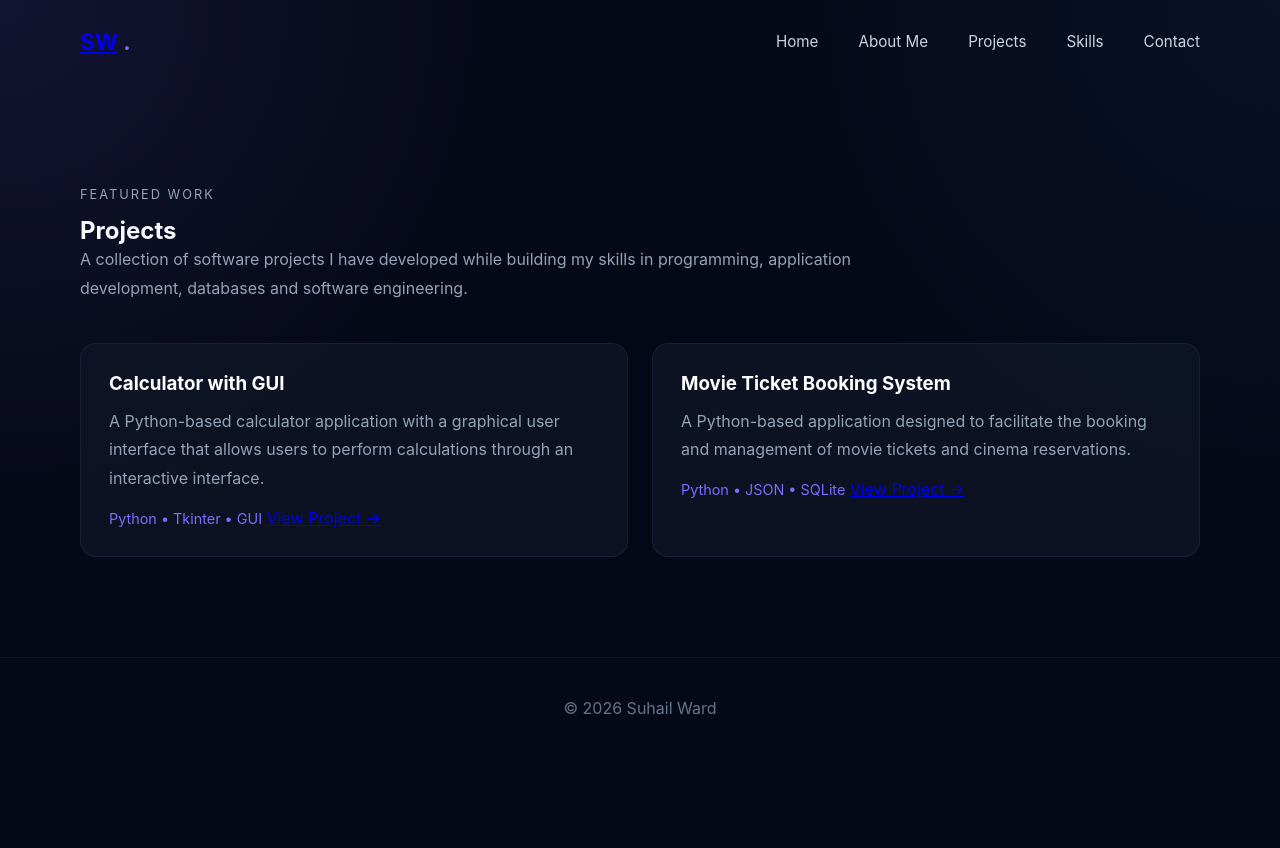
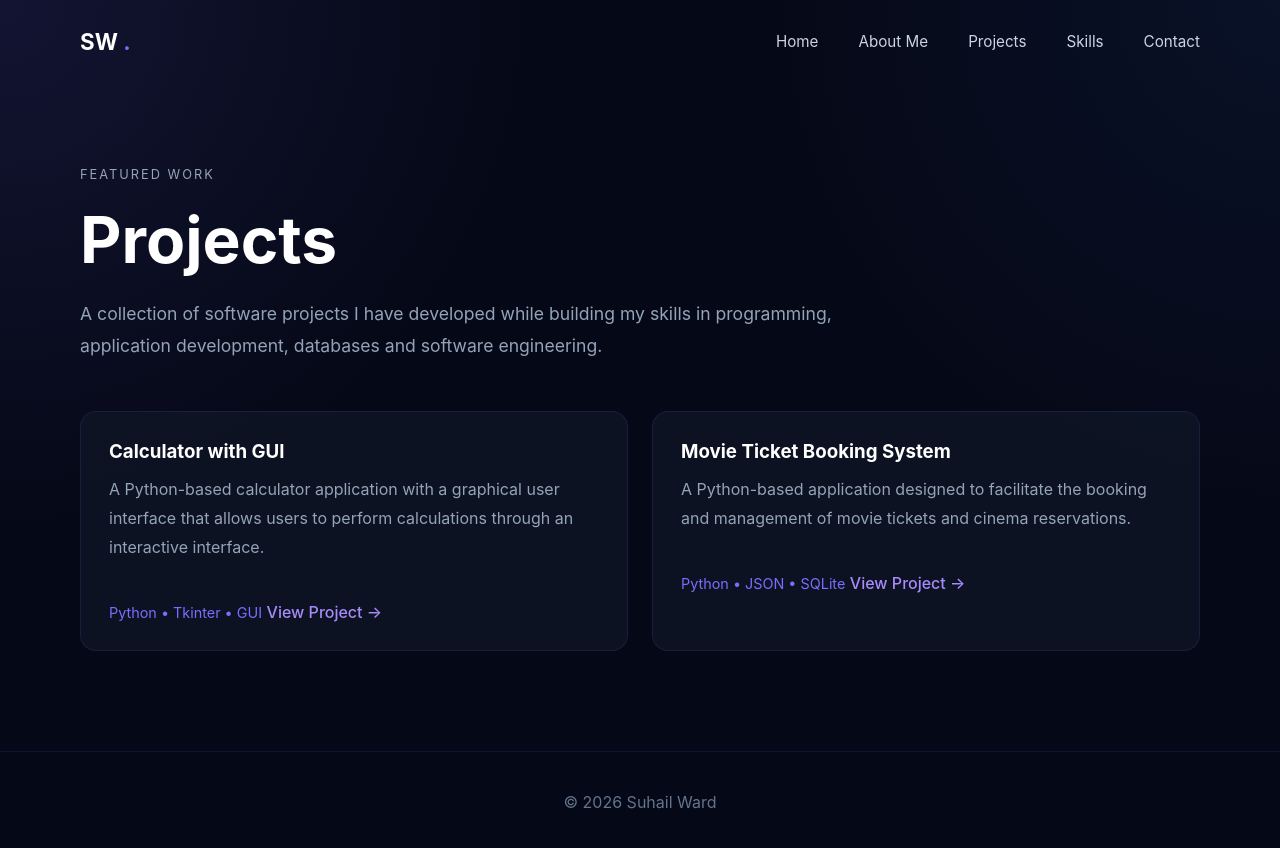
Before and after one commit to kadenward101/kadenward101.github.io, a plain HTML site: page projects.html in a window 1280 px wide. Before the commit the page ends 800 px from the top, so only its background shows below. Drawn offline with Linux system fonts and the light colour scheme.

Commit message:
Add styles for projects page and links

```diff
--- a/src/styles.css
+++ b/src/styles.css
@@ -296,3 +296,45 @@
         grid-template-columns: 1fr;
     }
 }
+
+.logo a {
+    color: inherit;
+    text-decoration: none;
+}
+
+.projects-page {
+    min-height: calc(100vh - 160px);
+    padding-top: 80px;
+}
+
+.projects-page h1 {
+    font-size: 4rem;
+    margin: 15px 0 20px;
+    color: #ffffff;
+}
+
+.projects-intro {
+    font-size: 1.1rem;
+    max-width: 650px;
+    margin-bottom: 50px;
+}
+
+.project-link {
+    display: inline-block;
+    margin-top: 25px;
+    color: #a78bfa;
+    text-decoration: none;
+    font-weight: 500;
+    transition: 0.3s ease;
+}
+
+.project-link:hover {
+    color: #ffffff;
+    transform: translateX(5px);
+}
+
+@media (max-width: 600px) {
+    .projects-page h1 {
+        font-size: 2.8rem;
+    }
+}
```
